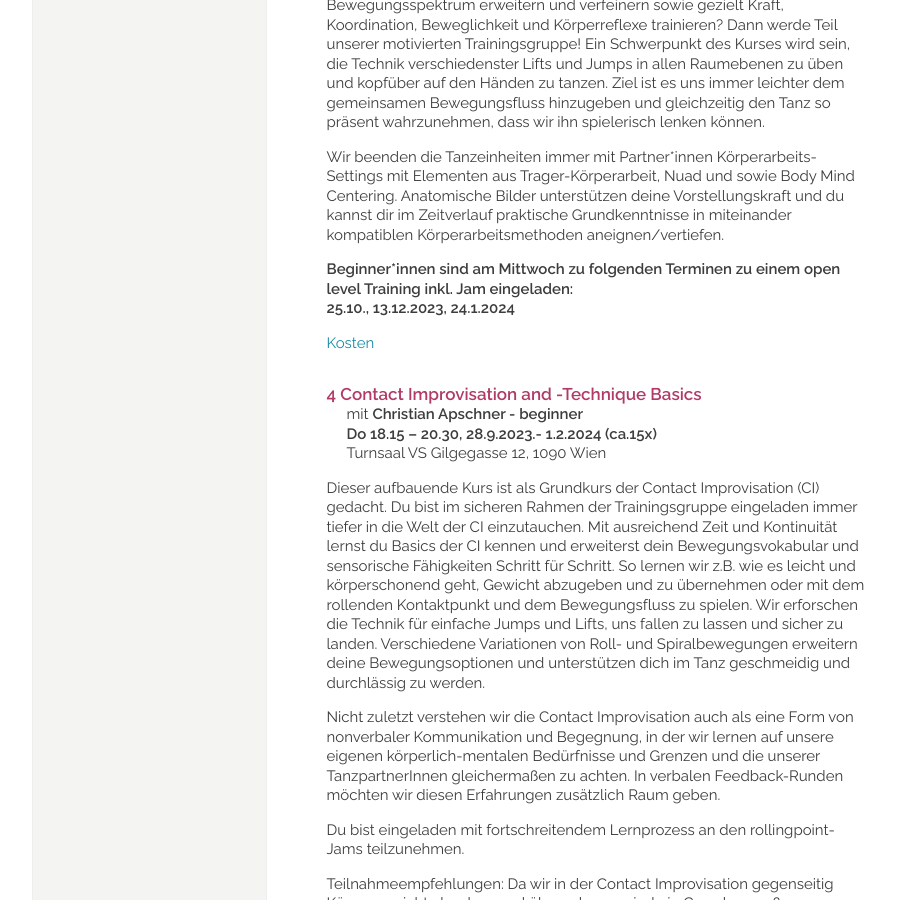
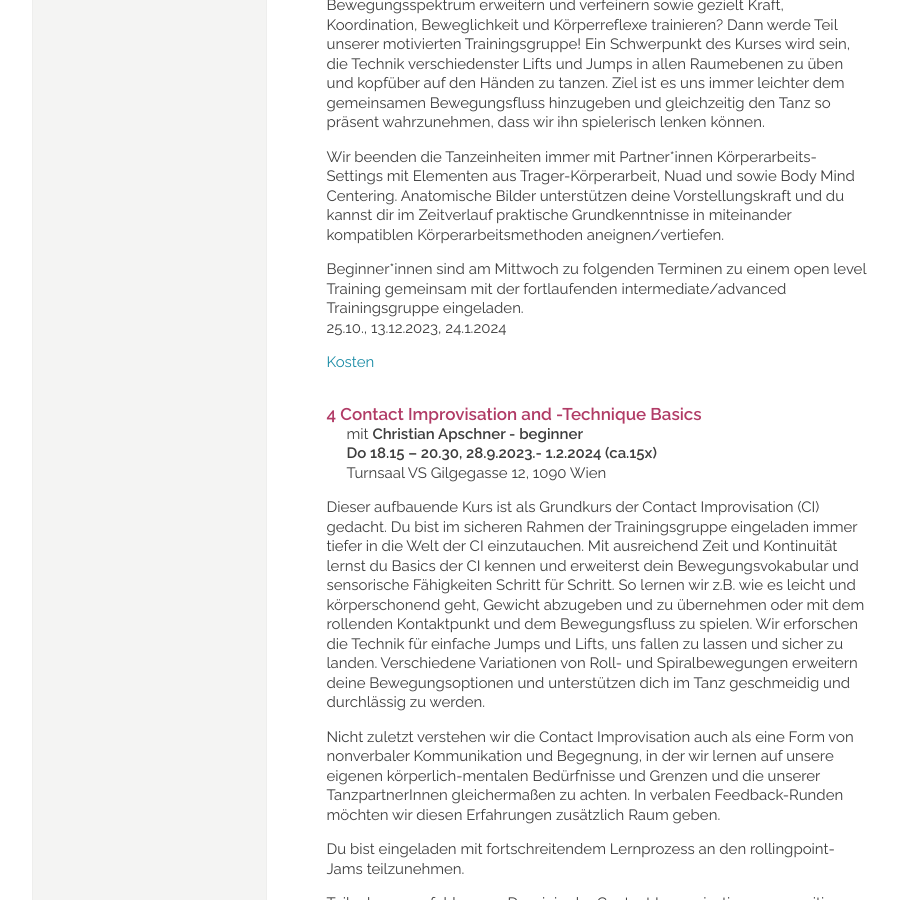
Before and after one commit to manulari/rollingpointat, a Jekyll site: the page built from _pages_de/kurse.md, in a window 1280 px wide and 900 px high, scrolled down 1810 px. Shown: the whole window, without its empty margins (152-1050 px from the left). Built offline with Jekyll 4.4.1, drawn with Linux system fonts in a browser that asks for light colours; comment, search, counter and statistics services are not loaded.

Commit message:
Update page (de) “kurse”

```diff
--- a/_pages_de/kurse.md
+++ b/_pages_de/kurse.md
@@ -71,8 +71,8 @@ Lets get physical! Du bringst gute Basiskenntnisse der Contact Improvisation ode
 
 Wir beenden die Tanzeinheiten immer mit Partner*innen Körperarbeits-Settings mit Elementen aus Trager-Körperarbeit, Nuad und sowie Body Mind Centering.  Anatomische Bilder unterstützen deine Vorstellungskraft und du kannst dir im Zeitverlauf praktische Grundkenntnisse in miteinander kompatiblen Körperarbeitsmethoden aneignen/vertiefen.
 
-**Beginner*innen sind am Mittwoch zu folgenden Terminen zu einem open level Training inkl. Jam eingeladen:**\
-**25.10., 13.12.2023, 24.1.2024**
+Beginner*innen sind am Mittwoch zu folgenden Terminen zu einem open level Training gemeinsam mit der fortlaufenden intermediate/advanced Trainingsgruppe eingeladen.\
+25.10., 13.12.2023, 24.1.2024
 
 [Kosten](#kosten)
 
```
